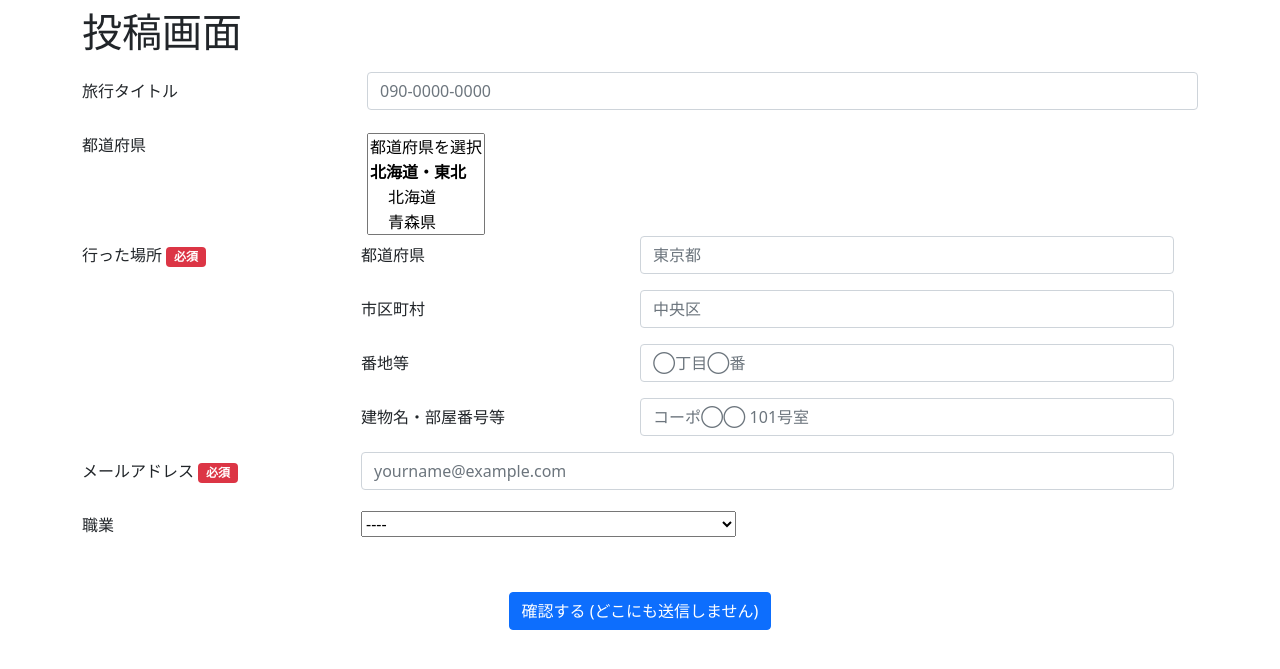
After one commit to raddykassy/Rotom, a Flask app: template templates/plan.html in a window 1280 px wide. The commit adds this page. Shown: the top 669 px of the page. Run offline with Flask 2, Linux system fonts and the light colour scheme; the template is opened without the code that fills it, so the values that code supplies are empty.

Commit message:
plan.htmlに投稿画面（簡易）を作成、

```diff
--- /dev/null
+++ b/templates/plan.html
@@ -0,0 +1,175 @@
+<!DOCTYPE html>
+<html lang="ja">
+<head>
+  <meta charset="UTF-8"/>
+  <meta name="viewport"
+        content="width=device-width, initial-scale=1.0, user-scalable=no"/>
+  <link href="https://cdn.jsdelivr.net/npm/bootstrap@5.0.2/dist/css/bootstrap.min.css" rel="stylesheet"
+        integrity="sha384-EVSTQN3/azprG1Anm3QDgpJLIm9Nao0Yz1ztcQTwFspd3yD65VohhpuuCOmLASjC" crossorigin="anonymous"/>
+</head>
+<body>
+  <div class="container">
+    <div class="navbar">
+      <h1>投稿画面</h1>
+    </div>
+
+    <form>
+      <div class="row">
+        <label class="col-sm-3 col-form-label">旅行タイトル </label>
+        <div class="col-sm-9">
+          <p>
+            <input type="text" name="text" autocomplete="tel" class="form-control" placeholder="090-0000-0000" maxlength="50" required/>
+          </p>
+        </div>
+      </div>
+
+      <div class="row mb-3">
+        <label class="col-sm-3 col-form-label">都道府県</label>
+        <div class="col-sm-9" style="padding-top: 7px;">
+          <select class="custom-select w-30" title="territory" name="territory" autocomplete="territory-japan" multiple>
+            <option value="selected">都道府県を選択</option>
+            <optgroup label="北海道・東北">
+              <option value="Hokkaido">北海道</option>
+              <option value="Aomori">青森県</option>
+              <option value="Akita">秋田県</option>
+              <option value="Iwate">岩手県</option>
+              <option value="Yamagata">山形県</option>
+              <option value="Miyagi">宮城県</option>
+              <option value="Fukushima">福島県</option>
+            <optgroup label="関東">
+              <option value="Ibaraki">茨城県</option>
+              <option value="Tochigi">栃木県</option>
+              <option value="Gunma">群馬県</option>
+              <option value="Saitama">埼玉県</option>
+              <option value="Kanagawa">神奈川県</option>
+              <option value="Chiba">千葉県</option>
+              <option value="Tokyo">東京都</option>
+            <optgroup label="中部">
+              <option value="Yamanashi">山梨県</option>
+              <option value="Nagano">長野県</option>
+              <option value="Niigata">新潟県</option>
+              <option value="Toyama">富山県</option>
+              <option value="Ishikawa">石川県</option>
+              <option value="Fukui">福井県</option>
+              <option value="Gifu">岐阜県</option>
+              <option value="Shizuoka">静岡県</option>
+              <option value="Aichi">愛知県</option>
+            <optgroup label="近畿">
+
+              <option value="Mie">三重県</option>
+              <option value="Shiga">滋賀県</option>
+              <option value="Kyoto">京都府</option>
+              <option value="Osaka">大阪府</option>
+              <option value="Hyogo">兵庫県</option>
+              <option value="Nara">奈良県</option>
+              <option value="Wakayama">和歌山県</option>
+            <optgroup label="中国">
+              <option value="Tottori">鳥取県</option>
+              <option value="Shimane">島根県</option>
+              <option value="Okayama">岡山県</option>
+              <option value="Hiroshima">広島県</option>
+              <option value="Yamaguchi">山口県</option>
+            <optgroup label="四国">
+              <option value="Tokushima">徳島県</option>
+              <option value="Kagawa">香川県</option>
+              <option value="Ehime">愛媛県</option>
+              <option value="Kochi">高知県</option>
+            <optgroup label="九州・沖縄">
+              <option value="Fukuoka">福岡県</option>
+              <option value="Saga">佐賀県</option>
+              <option value="Nagasaki">長崎県</option>
+              <option value="Kumamoto">熊本県</option>
+              <option value="Oita">大分県</option>
+              <option value="Miyazaki">宮崎県</option>
+              <option value="Kagoshima">鹿児島県</option>
+              <option value="Okinawa">沖縄県</option>
+          </select>
+      </div>
+
+
+      <div class="row">
+        <label class="col-sm-3 col-form-label">行った場所 <span class="badge bg-danger">必須</span></label>
+        <div class="col-sm-9">
+          <div class="row mb-3">
+            <label class="col-form-label col-sm-4">都道府県</label>
+            <div class="col-sm-8">
+              <input type="text" name="address-level1"
+                     autocomplete="address-level1"
+                     class="form-control"
+                     placeholder="東京都" required/>
+            </div>
+          </div>
+          <div class="row mb-3">
+            <label class="col-form-label col-sm-4">市区町村</label>
+            <div class="col-sm-8">
+              <input type="text" name="address-level2" autocomplete="address-level2" class="form-control"
+                     placeholder="中央区" required/>
+            </div>
+          </div>
+
+          <div class="row mb-3">
+            <label class="col-form-label col-sm-4">番地等</label>
+            <div class="col-sm-8">
+              <input type="text" name="address-line1" autocomplete="address-line1" class="form-control"
+                     placeholder="◯丁目◯番"
+                     required/>
+            </div>
+          </div>
+
+
+          <div class="row mb-3">
+            <label class="col-form-label col-sm-4">建物名・部屋番号等</label>
+            <div class="col-sm-8">
+              <input type="text" name="address-line2" autocomplete="address-line2" class="form-control"
+                     placeholder="コーポ◯◯ 101号室"/>
+            </div>
+          </div>
+
+        </div>
+      </div>
+
+      <div class="row">
+        <label class="col-sm-3 col-form-label">メールアドレス <span class="badge bg-danger">必須</span></label>
+        <div class="col-sm-9">
+          <p>
+            <input type="email" name="email" autocomplete="email" class="form-control" placeholder="yourname@example.com"
+                   required/>
+          </p>
+        </div>
+      </div>
+
+
+      <div class="row">
+        <label class="col-sm-3 col-form-label">職業</label>
+        <div class="col-sm-9" style="padding-top: 5px;">
+          <select name="organization" autocomplete="organization"
+          autocapitalize="off">
+            <option selected="">----</option>
+            <option value="Managers">経営者</option>
+            <option value="executives">会社役員</option>
+            <option value="salaryman">会社員</option>
+            <option value="Part-time">パート・アルバイト</option>
+            <option value="Civil-servant">公務員</option>
+            <option value="Housewife">専業主婦/専業主夫</option>
+            <option value="Undergraduate">大学生・大学院生</option>
+            <option value="Vocational-school-student">専門学生</option>
+            <option value="Highschol-student">高校生</option>
+            <option value="Physician">医師</option>
+            <option value="Professionals">士業（公認会計士・弁護士・税理士・司法書士）</option>
+            <option value="Unemployed">無職</option>
+          </select>
+        </div>
+      </div>
+
+
+
+      </div>
+
+      <div class="text-center my-5">
+        <button type="submit" class="btn btn-primary">確認する (どこにも送信しません)</button>
+      </div>
+
+    </form>
+  </div>
+</body>
+</html>
```
Also changed, not shown: sample.html (added, +278 -0 lines), templates/logout.html (deleted, +0 -71 lines), templates/serch.html (+8 -1 lines), templates/Application.html (deleted).
